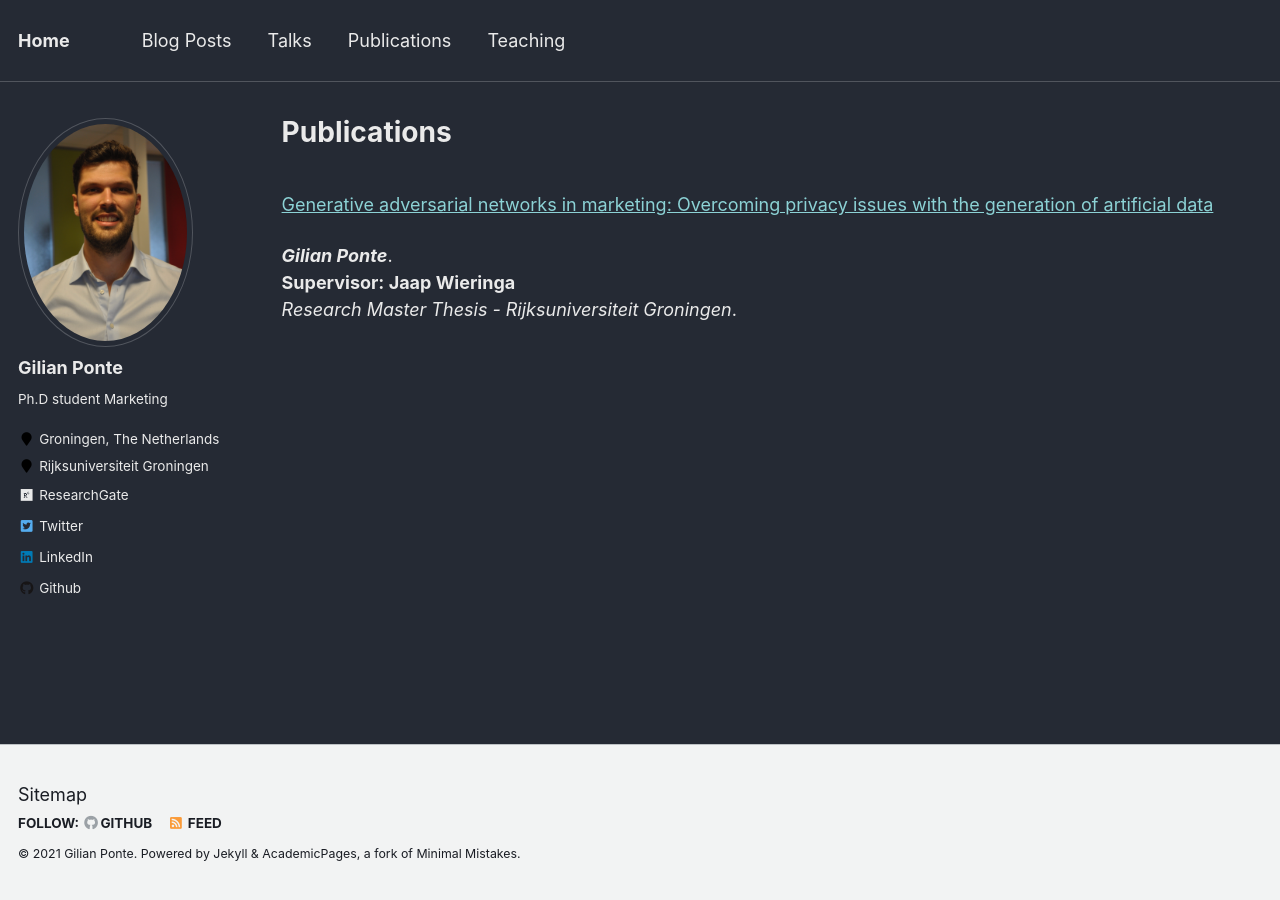
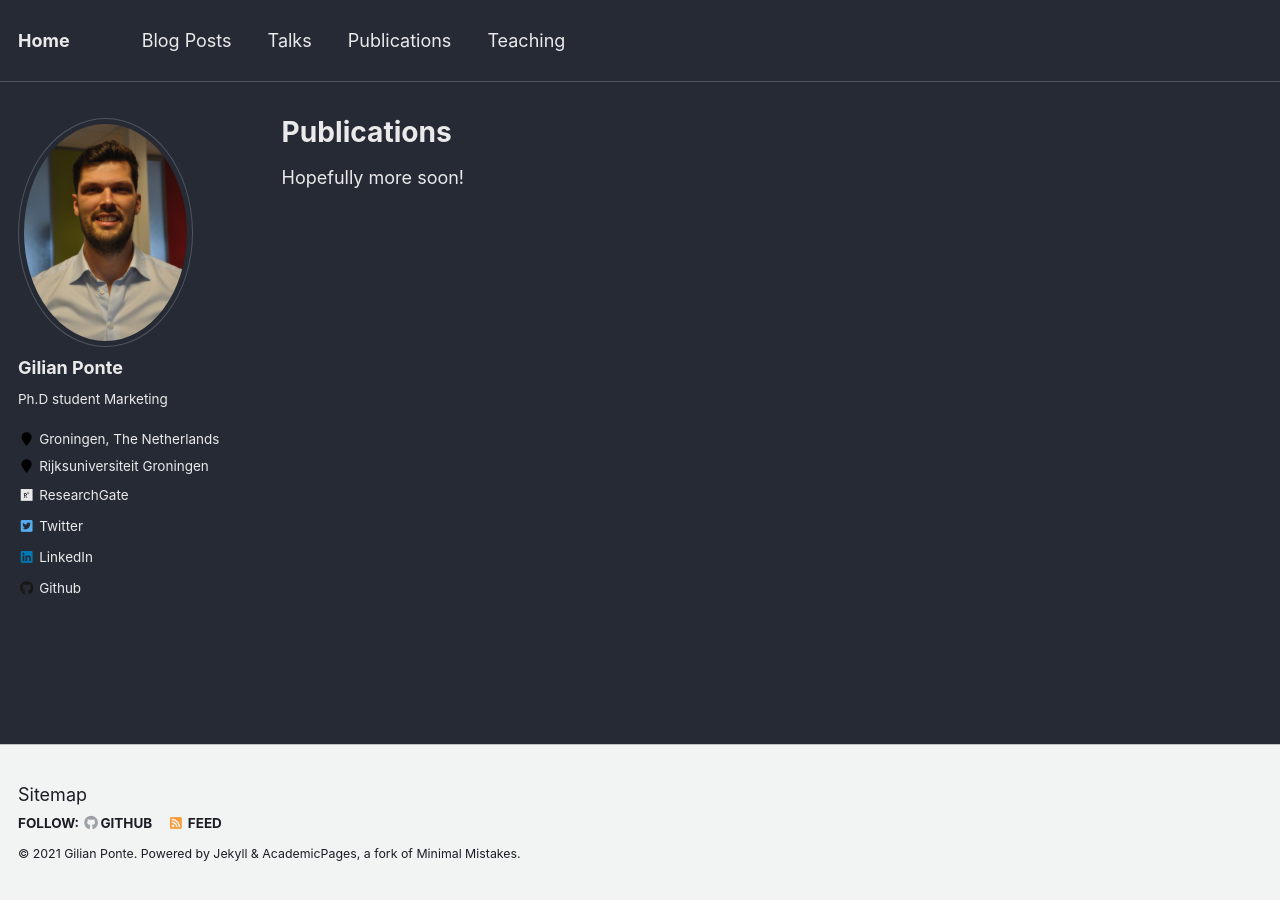
Before and after one commit to GilianPonte/gilianponte.github.io, a Jekyll site: the page built from _pages/publications.md, in a window 1280 px wide. Built offline with Jekyll 4.4.1, drawn with Linux system fonts in a browser that asks for light colours.

Commit message:
Update publications.md

```diff
--- a/_pages/publications.md
+++ b/_pages/publications.md
@@ -5,15 +5,7 @@ permalink: /publications/
 author_profile: true
 ---
 
-<br>
-[Generative adversarial networks in marketing:
-Overcoming privacy issues with the generation of
-artificial data](https://gilianponte.nl/publications/RM%20thesis%20Gilian.pdf)
-
-<i><b>Gilian Ponte</b></i>.<br>
-<b>Supervisor: Jaap Wieringa</b><br>
-<i>Research Master Thesis - Rijksuniversiteit Groningen</i>.
-<br>
+Hopefully more soon!
 
 {% if author.googlescholar %}
   You can also find my articles on <u><a href="{{author.googlescholar}}">my Google Scholar profile</a>.</u>
```
